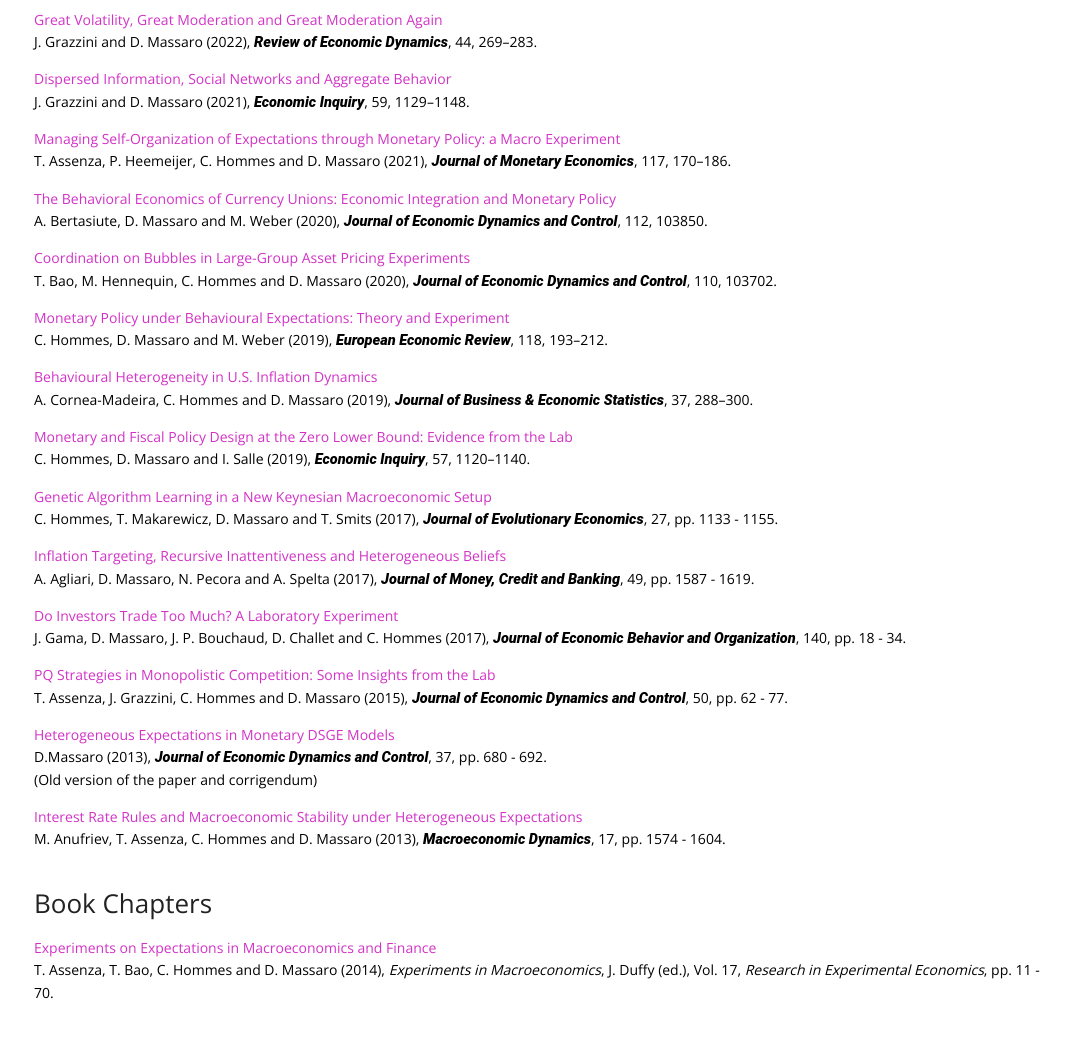
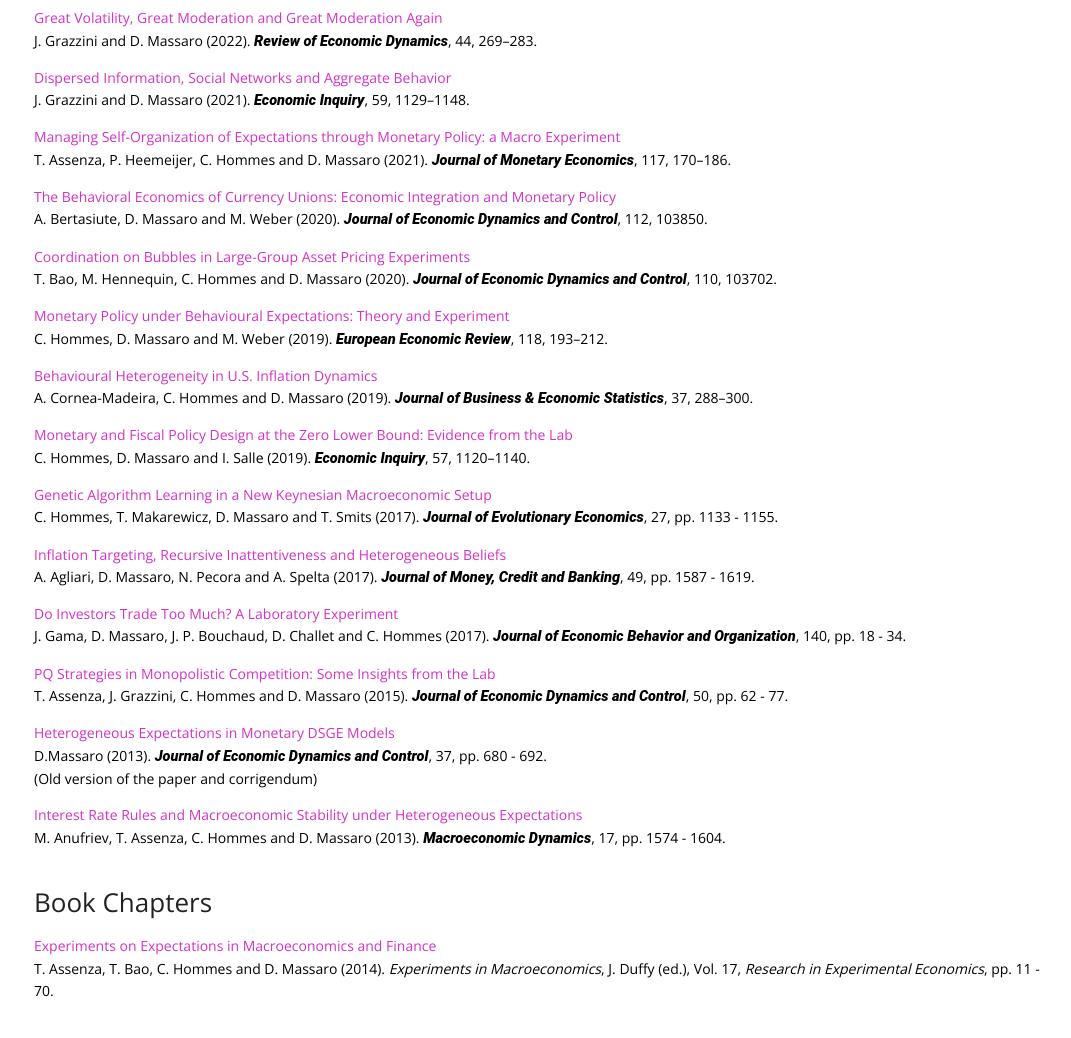
Before and after one commit to domemassaro/dmassaro.github.io, a plain HTML site: page research.html in a window 1280 px wide. Shown: the part 490-1528 px from the top of the page, without its empty margins (96-1167 px from the left). Drawn offline with nearby package versions, Linux system fonts and the light colour scheme.

Commit message:
Update research.html

```diff
--- a/research.html
+++ b/research.html
@@ -31,7 +31,7 @@
 <a href="pdfs/agm_25.pdf" target="_blank">
   Great Layoff, Great Retirement and Post-Pandemic Inflation
 </a>
-          (with G. Ascari and J. Grazzini), revise and resubmit at
+          (with G. Ascari and J. Grazzini), R&R at
           <span class="bold-title">American Economic Journal: Macroeconomics</span>.
           Featured in
           <a href="https://voxeu.org">VoxEU</a>.
@@ -39,8 +39,8 @@
 
         <p>
           The Blurred Side of Risk: An Experimental Test of Cognitive Imprecision
-          (with A. Filippin), registered report in-principle accepted at
-         <span class="bold-title">Journal of Political Economy: Microeconomics</span>.
+          (with A. Filippin),
+         <span class="bold-title">Journal of Political Economy: Microeconomics</span>. Registered Report in-principle accepted
        <p>
 
         <p>
@@ -67,7 +67,7 @@
         <a href="https://www.sciencedirect.com/science/article/abs/pii/S1094202521000326" target="_blank" rel="noopener noreferrer">
           Great Volatility, Great Moderation and Great Moderation Again
         </a><br>
-        J. Grazzini and D. Massaro (2022),
+        J. Grazzini and D. Massaro (2022).
        <span class="bold-title">Review of Economic Dynamics</span>, 44, 269–283.
       </p>
 
@@ -75,7 +75,7 @@
         <a href="https://onlinelibrary.wiley.com/doi/10.1111/ecin.12995" target="_blank" rel="noopener noreferrer">
           Dispersed Information, Social Networks and Aggregate Behavior
         </a><br>
-        J. Grazzini and D. Massaro (2021),
+        J. Grazzini and D. Massaro (2021).
        <span class="bold-title">Economic Inquiry</span>, 59, 1129–1148.
       </p>
 
@@ -83,7 +83,7 @@
         <a href="https://www.sciencedirect.com/science/article/abs/pii/S0304393219302181" target="_blank" rel="noopener noreferrer">
           Managing Self-Organization of Expectations through Monetary Policy: a Macro Experiment
         </a><br>
-        T. Assenza, P. Heemeijer, C. Hommes and D. Massaro (2021),
+        T. Assenza, P. Heemeijer, C. Hommes and D. Massaro (2021).
        <span class="bold-title">Journal of Monetary Economics</span>, 117, 170–186.
       </p>
 
@@ -91,7 +91,7 @@
         <a href="https://www.sciencedirect.com/science/article/pii/S0165188920300208" target="_blank" rel="noopener noreferrer">
           The Behavioral Economics of Currency Unions: Economic Integration and Monetary Policy
         </a><br>
-        A. Bertasiute, D. Massaro and M. Weber (2020),
+        A. Bertasiute, D. Massaro and M. Weber (2020).
        <span class="bold-title">Journal of Economic Dynamics and Control</span>, 112, 103850.
       </p>
 
@@ -99,7 +99,7 @@
         <a href="https://www.sciencedirect.com/science/article/abs/pii/S0165188919300880" target="_blank" rel="noopener noreferrer">
           Coordination on Bubbles in Large-Group Asset Pricing Experiments
         </a><br>
-        T. Bao, M. Hennequin, C. Hommes and D. Massaro (2020),
+        T. Bao, M. Hennequin, C. Hommes and D. Massaro (2020).
        <span class="bold-title">Journal of Economic Dynamics and Control</span>, 110, 103702.
       </p>
 
@@ -107,7 +107,7 @@
         <a href="https://www.sciencedirect.com/science/article/pii/S0014292119300960?dgcid=author" target="_blank" rel="noopener noreferrer">
           Monetary Policy under Behavioural Expectations: Theory and Experiment
         </a><br>
-        C. Hommes, D. Massaro and M. Weber (2019),
+        C. Hommes, D. Massaro and M. Weber (2019).
        <span class="bold-title">European Economic Review</span>, 118, 193–212.
       </p>
 
@@ -115,7 +115,7 @@
         <a href="https://amstat.tandfonline.com/doi/full/10.1080/07350015.2017.1321548" target="_blank" rel="noopener noreferrer">
           Behavioural Heterogeneity in U.S. Inflation Dynamics
         </a><br>
-        A. Cornea-Madeira, C. Hommes and D. Massaro (2019),
+        A. Cornea-Madeira, C. Hommes and D. Massaro (2019).
        <span class="bold-title">Journal of Business &amp; Economic Statistics</span>, 37, 288–300.
       </p>
 
@@ -123,7 +123,7 @@
         <a href="https://onlinelibrary.wiley.com/doi/abs/10.1111/ecin.12741" target="_blank" rel="noopener noreferrer">
           Monetary and Fiscal Policy Design at the Zero Lower Bound: Evidence from the Lab
         </a><br>
-        C. Hommes, D. Massaro and I. Salle (2019),
+        C. Hommes, D. Massaro and I. Salle (2019).
        <span class="bold-title">Economic Inquiry</span>, 57, 1120–1140.
       </p>
 
@@ -131,7 +131,7 @@
         <a href="https://link.springer.com/article/10.1007/s00191-017-0511-y" target="_blank" rel="noopener noreferrer">
           Genetic Algorithm Learning in a New Keynesian Macroeconomic Setup
         </a><br>
-        C. Hommes, T. Makarewicz, D. Massaro and T. Smits (2017),
+        C. Hommes, T. Makarewicz, D. Massaro and T. Smits (2017).
         <span class="bold-title">Journal of Evolutionary Economics</span>, 27, pp. 1133 - 1155.
          <p>
 
@@ -139,7 +139,7 @@
         <a href="https://onlinelibrary.wiley.com/doi/abs/10.1111/jmcb.12425" target="_blank" rel="noopener noreferrer">
           Inflation Targeting, Recursive Inattentiveness and Heterogeneous Beliefs
         </a><br>
-        A. Agliari, D. Massaro, N. Pecora and A. Spelta (2017),
+        A. Agliari, D. Massaro, N. Pecora and A. Spelta (2017).
         <span class="bold-title">Journal of Money, Credit and Banking</span>, 49, pp. 1587 - 1619.
          <p>
 
@@ -147,7 +147,7 @@
         <a href="https://www.sciencedirect.com/science/article/abs/pii/S0167268117301427" target="_blank" rel="noopener noreferrer">
           Do Investors Trade Too Much? A Laboratory Experiment
         </a><br>
-        J. Gama, D. Massaro, J. P. Bouchaud, D. Challet and C. Hommes (2017),
+        J. Gama, D. Massaro, J. P. Bouchaud, D. Challet and C. Hommes (2017).
         <span class="bold-title">Journal of Economic Behavior and Organization</span>, 140, pp. 18 - 34.
          <p>
 
@@ -155,7 +155,7 @@
         <a href="https://www.sciencedirect.com/science/article/abs/pii/S0165188914002061" target="_blank" rel="noopener noreferrer">
           PQ Strategies in Monopolistic Competition: Some Insights from the Lab
         </a><br>
-       T. Assenza, J. Grazzini, C. Hommes and D. Massaro (2015),
+       T. Assenza, J. Grazzini, C. Hommes and D. Massaro (2015).
         <span class="bold-title">Journal of Economic Dynamics and Control</span>, 50, pp. 62 - 77.
          <p>
 
@@ -163,7 +163,7 @@
         <a href="https://www.sciencedirect.com/science/article/abs/pii/S0165188912002151" target="_blank" rel="noopener noreferrer">
           Heterogeneous Expectations in Monetary DSGE Models
         </a><br>
-       D.Massaro (2013),
+       D.Massaro (2013).
         <span class="bold-title">Journal of Economic Dynamics and Control</span>, 37, pp. 680 - 692.
         <br> (Old version of the paper and corrigendum)
          <p>
@@ -172,7 +172,7 @@
         <a href="https://www.cambridge.org/core/journals/macroeconomic-dynamics/article/abs/interest-rate-rules-and-macroeconomic-stability-under-heterogeneous-expectations/7318AD9B43A7492AB1615FEA34EFF3ED" target="_blank" rel="noopener noreferrer">
          Interest Rate Rules and Macroeconomic Stability under Heterogeneous Expectations
         </a><br>
-       M. Anufriev, T. Assenza, C. Hommes and D. Massaro (2013),
+       M. Anufriev, T. Assenza, C. Hommes and D. Massaro (2013).
         <span class="bold-title">Macroeconomic Dynamics</span>, 17, pp. 1574 - 1604.
          <p>
  </ul>
@@ -185,7 +185,7 @@
 <a href="pdfs/agm_25.pdf" target="_blank">
   Experiments on Expectations in Macroeconomics and Finance
 </a><br>
-         T. Assenza, T. Bao, C. Hommes and D. Massaro (2014),
+         T. Assenza, T. Bao, C. Hommes and D. Massaro (2014).
          <em>Experiments in Macroeconomics</em>, J. Duffy (ed.), Vol. 17, <em>Research in Experimental Economics</em>, pp. 11 - 70.
          <p>
 
```
